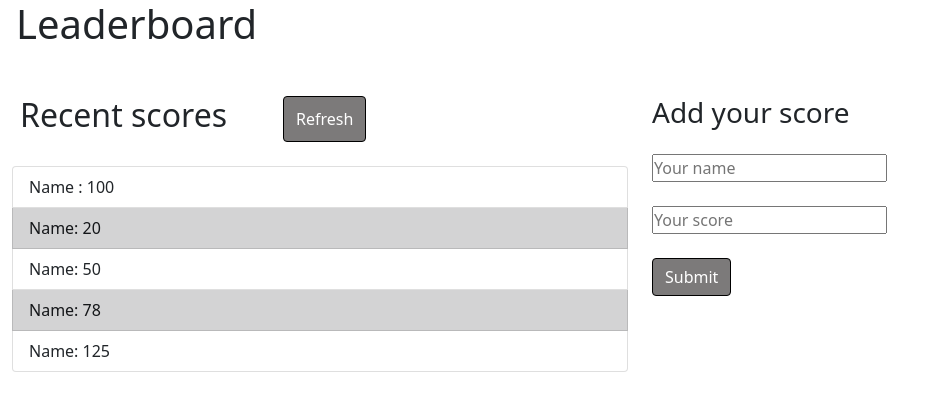
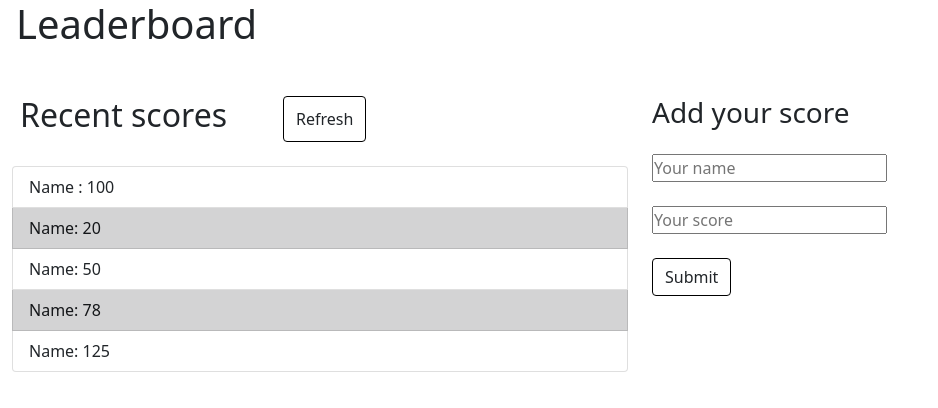
Before and after one commit to Ntwali-Josue/leaderboard, a website built with webpack: page src/index.html in a window 1280 px wide. Shown: the whole page, without its empty margins (0-938 px from the left). Built offline with nearby package versions, Linux system fonts and the light colour scheme.

Commit message:
Restore my css file

```diff
--- a/src/style.css
+++ b/src/style.css
@@ -1,3 +1,4 @@
+
 * {
   padding: 0;
   margin: 0;
@@ -8,11 +9,6 @@
 }
 
 .button {
+  background-color: #fff;
   border: 1px solid #000;
-  color: #fff;
-  background-color: #7c7a7a;
 }
-
-li {
-  list-style: none;
-}
```
